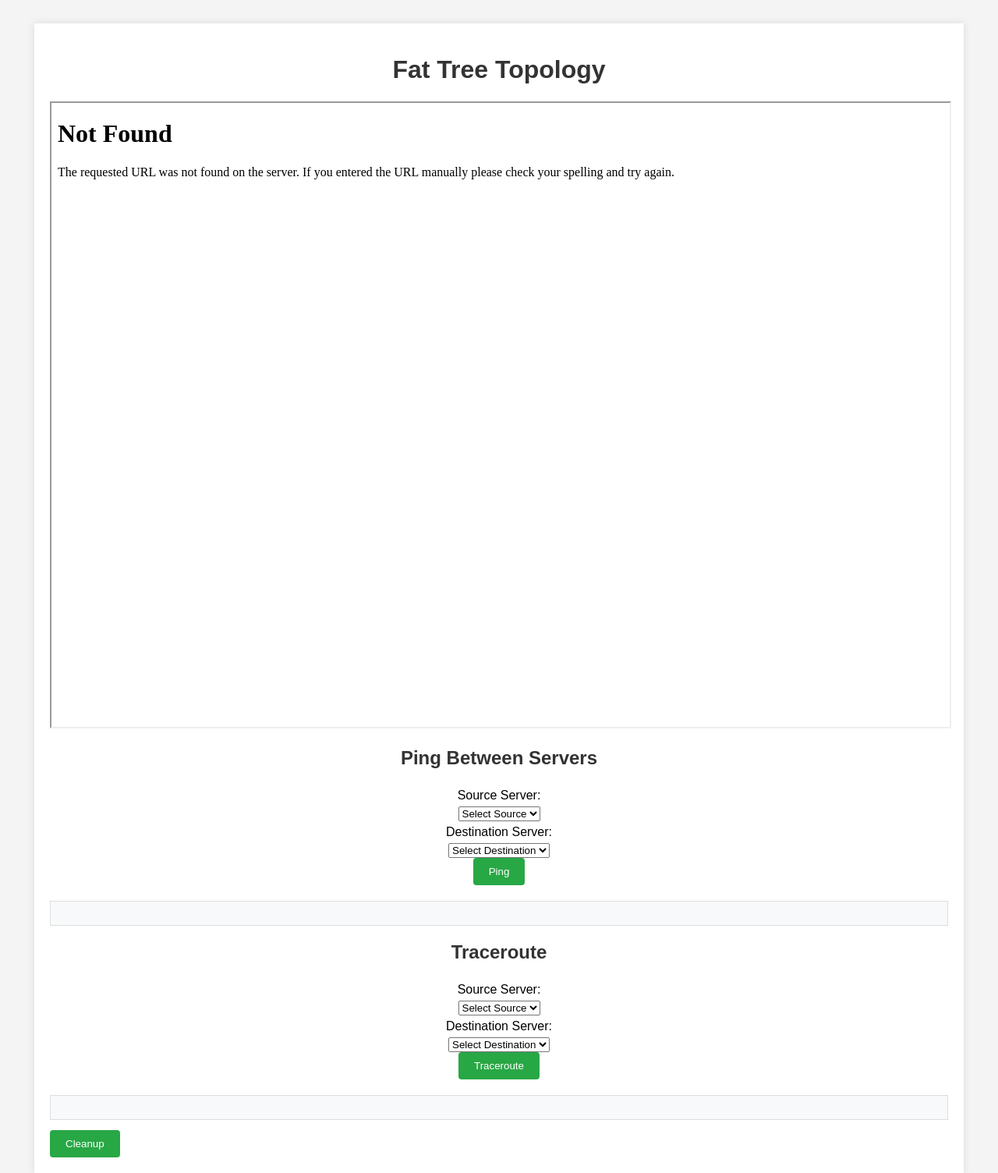
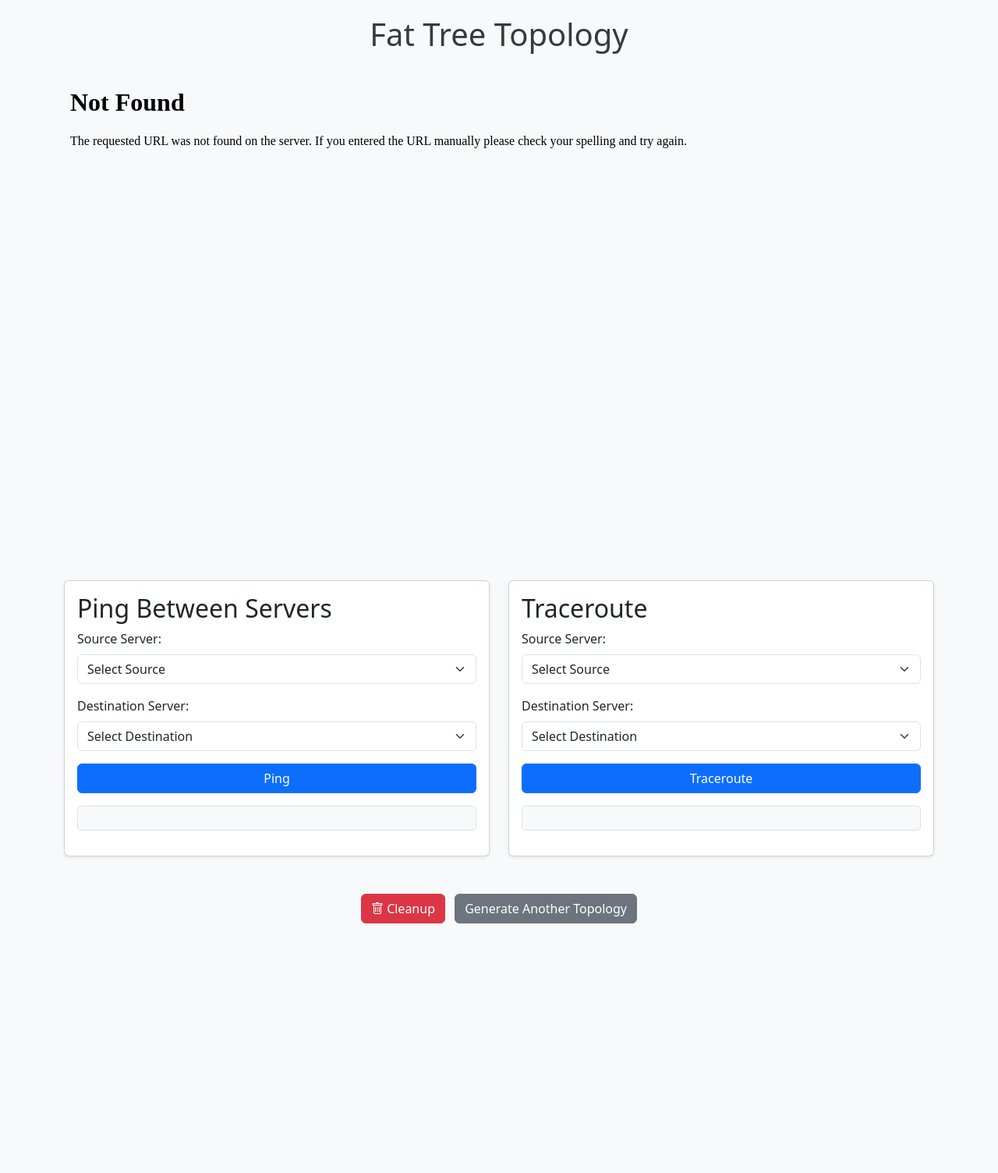
Before and after one commit to mdurrani808/DatacenterEmulatorProject, a Flask app: template Fat-Tree-Emulator-Website/templates/result.html in a window 1280 px wide. Shown: the whole page at 78% size. After the commit the page ends 1184 px from the top, so only its background shows below. Run offline with Flask 2, Linux system fonts and the light colour scheme; the template is opened without the code that fills it, so the values that code supplies are empty.

Commit message:
Changed the styling of the website

```diff
--- a/Fat-Tree-Emulator-Website/static/styles.css
+++ b/Fat-Tree-Emulator-Website/static/styles.css
@@ -1,64 +1,21 @@
-/* static/styles.css */
-
 body {
-    font-family: Arial, sans-serif;
-    background-color: #f4f4f4;
-    margin: 0;
-    padding: 0;
+    background-color: #f8f9fa; /* Light gray background to match Bootstrap */
 }
 
-.container {
-    width: 90%;
-    max-width: 1200px;
-    margin: auto;
-    overflow: hidden;
-    padding: 20px;
-    background: #fff;
-    margin-top: 30px;
-    box-shadow: 0 0 10px rgba(0,0,0,0.1);
-}
-
-h1, h2 {
-    text-align: center;
-    color: #333;
-}
-
-form, .ping-form, .traceroute-form {
-    display: flex;
-    flex-direction: column;
-    align-items: center;
-    margin-bottom: 20px;
-}
-
-label {
-    margin: 5px 0;
-}
-
-input[type="number"],
-input[type="text"] {
-    padding: 10px;
-    width: 200px;
-    margin-bottom: 10px;
-    border: 1px solid #ccc;
-    border-radius: 4px;
-}
-
-button {
-    padding: 10px 20px;
-    background: #28a745;
-    color: #fff;
-    border: none;
-    border-radius: 4px;
-    cursor: pointer;
-}
-
-button:hover {
-    background: #218838;
+h1, h2, h3, h4 {
+    color: #343a40; /* Dark gray text for better readability */
 }
 
 pre {
-    background: #f8f9fa;
+    background-color: #f8f9fa;
     padding: 15px;
-    border: 1px solid #ddd;
+    border: 1px solid #dee2e6;
+    border-radius: 5px;
+    max-height: 400px;
     overflow-x: auto;
 }
+
+iframe {
+    border: none;
+    border-radius: 5px;
+}
--- a/Fat-Tree-Emulator-Website/templates/result.html
+++ b/Fat-Tree-Emulator-Website/templates/result.html
@@ -1,11 +1,30 @@
-<!-- templates/result.html -->
-
 <!DOCTYPE html>
 <html lang="en">
 <head>
     <meta charset="UTF-8">
     <title>Fat Tree Topology Result</title>
+    <!-- Bootstrap CSS -->
+    <link href="https://cdn.jsdelivr.net/npm/bootstrap@5.3.0/dist/css/bootstrap.min.css" rel="stylesheet">
+    <!-- Custom CSS -->
     <link rel="stylesheet" href="{{ url_for('static', filename='styles.css') }}">
+    <style>
+        body {
+            background-color: #f8f9fa;
+            padding-top: 20px;
+        }
+        pre {
+            background-color: #f8f9fa;
+            padding: 15px;
+            border: 1px solid #dee2e6;
+            border-radius: 5px;
+            max-height: 400px;
+            overflow-x: auto;
+        }
+        iframe {
+            border: none;
+            border-radius: 5px;
+        }
+    </style>
     <script>
         // Store session_id in a JavaScript variable
         var session_id = "{{ session_id }}";
@@ -55,47 +74,76 @@
     </script>
 </head>
 <body>
+
     <div class="container">
-        <h1>Fat Tree Topology</h1>
+        <h1 class="text-center mb-4">Fat Tree Topology</h1>
+        <div class="ratio ratio-16x9 mb-4">
             <iframe src="{{ url_for('topology_file', filename=filename) }}" width="100%" height="800px" title="Fat Tree Topology"></iframe>
+        </div>
 
-        <h2>Ping Between Servers</h2>
-        <div class="ping-form">
-            <label for="ping-source">Source Server:</label>
-            <select id="ping-source" name="source" required>
+        <div class="row mb-4">
+            <!-- Ping Between Servers -->
+            <div class="col-md-6 mb-4">
+                <div class="card shadow-sm">
+                    <div class="card-body">
+                        <h2 class="card-title">Ping Between Servers</h2>
+                        <div class="mb-3">
+                            <label for="ping-source" class="form-label">Source Server:</label>
+                            <select id="ping-source" name="source" class="form-select" required>
                                 <option value="" disabled selected>Select Source</option>
                             </select>
-
-            <label for="ping-destination">Destination Server:</label>
-            <select id="ping-destination" name="destination" required>
+                        </div>
+                        <div class="mb-3">
+                            <label for="ping-destination" class="form-label">Destination Server:</label>
+                            <select id="ping-destination" name="destination" class="form-select" required>
                                 <option value="" disabled selected>Select Destination</option>
                             </select>
+                        </div>
+                        <button class="btn btn-primary w-100" onclick="performPing()">Ping</button>
+                        <pre id="ping-result" class="mt-3"></pre>
+                    </div>
+                </div>
+            </div>
 
-            <button onclick="performPing()">Ping</button>
-        </div>
-        <pre id="ping-result"></pre>
-
-        <h2>Traceroute</h2>
-        <div class="traceroute-form">
-            <label for="traceroute-source">Source Server:</label>
-            <select id="traceroute-source" name="source" required>
+            <!-- Traceroute -->
+            <div class="col-md-6 mb-4">
+                <div class="card shadow-sm">
+                    <div class="card-body">
+                        <h2 class="card-title">Traceroute</h2>
+                        <div class="mb-3">
+                            <label for="traceroute-source" class="form-label">Source Server:</label>
+                            <select id="traceroute-source" name="source" class="form-select" required>
                                 <option value="" disabled selected>Select Source</option>
                             </select>
-
-            <label for="traceroute-destination">Destination Server:</label>
-            <select id="traceroute-destination" name="destination" required>
+                        </div>
+                        <div class="mb-3">
+                            <label for="traceroute-destination" class="form-label">Destination Server:</label>
+                            <select id="traceroute-destination" name="destination" class="form-select" required>
                                 <option value="" disabled selected>Select Destination</option>
                             </select>
-
-            <button onclick="performTraceroute()">Traceroute</button>
                         </div>
-        <pre id="traceroute-result"></pre>
-
-        <button onclick="performCleanup()">Cleanup</button>
-
-        <!-- <a href="{{ url_for('index') }}">Generate Another Topology</a> -->
+                        <button class="btn btn-primary w-100" onclick="performTraceroute()">Traceroute</button>
+                        <pre id="traceroute-result" class="mt-3"></pre>
+                    </div>
+                </div>
+            </div>
         </div>
 
+        <!-- Cleanup Button -->
+        <div class="text-center mb-4">
+            <button class="btn btn-danger me-2" onclick="performCleanup()">
+                <i class="bi bi-trash"></i> Cleanup
+            </button>
+            <a href="{{ url_for('index') }}" class="btn btn-secondary">Generate Another Topology</a>
+        </div>
+    </div>
+
+    <!-- Bootstrap Icons -->
+    <link href="https://cdn.jsdelivr.net/npm/bootstrap-icons@1.10.5/font/bootstrap-icons.css" rel="stylesheet">
+    <!-- Bootstrap JS Bundle (Includes Popper) -->
+    <script src="https://cdn.jsdelivr.net/npm/bootstrap@5.3.0/dist/js/bootstrap.bundle.min.js"></script>
+
+    <!-- Your Existing Scripts -->
     <script>
         // Perform Ping
         async function performPing() {
```
Also changed, not shown: Fat-Tree-Emulator-Website/generated_topologies/fat_tree_k2_topology.html (+1 -1 lines), Fat-Tree-Emulator-Website/generated_topologies/fat_tree_k4_topology.html (+1 -1 lines), Fat-Tree-Emulator-Website/generated_topologies/fat_tree_k6_topology.html (+1 -1 lines), Fat-Tree-Emulator-Website/templates/index.html (+34 -35 lines), Fat-Tree-Emulator-Website/templates/loading.html (+36 -47 lines). Lines whose indentation alone changed are shown as unchanged.
